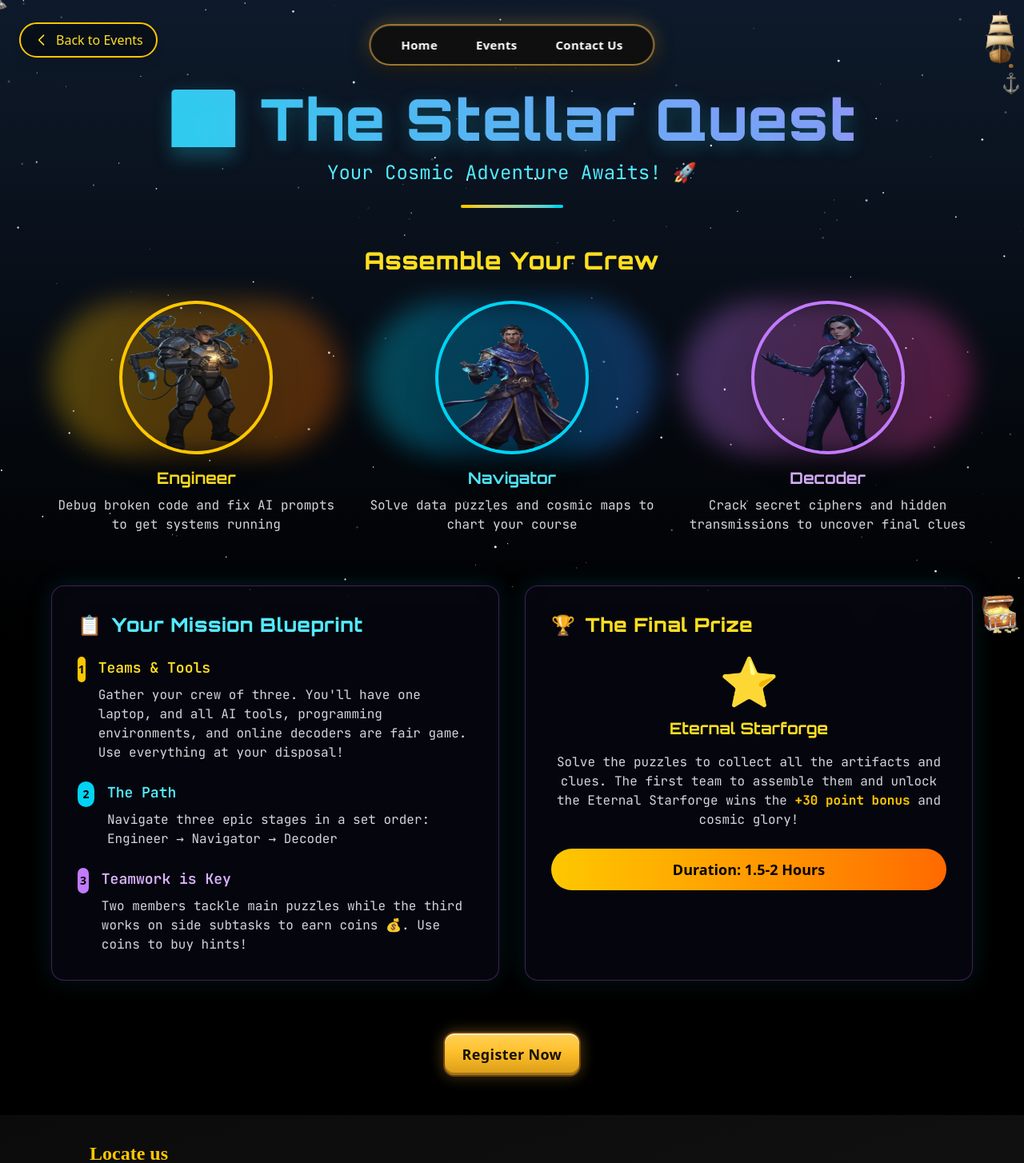
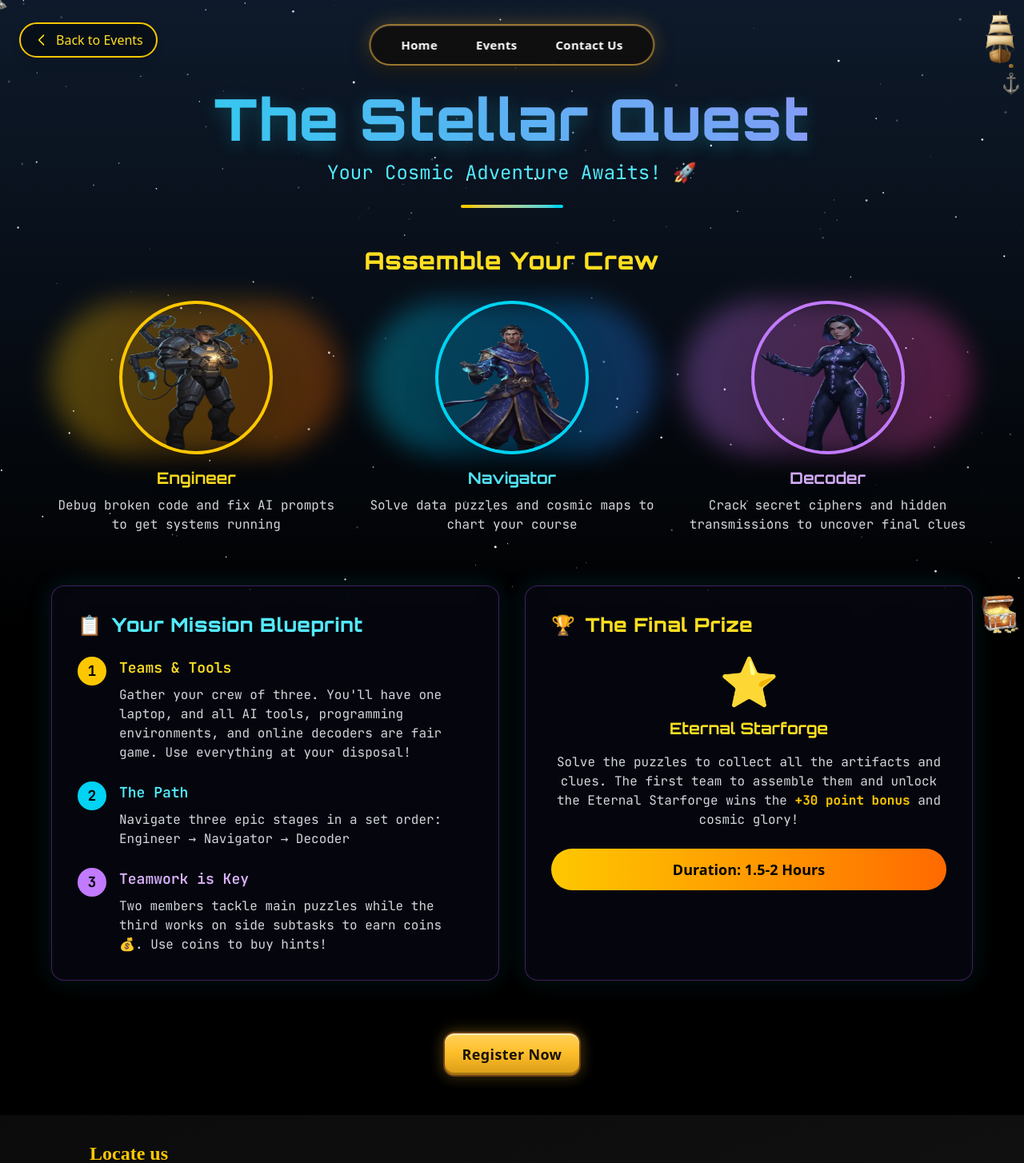
Before and after one commit to Srimc05/CSBS-FESTX-2025, a React (Vite) app: page /stellar-quest in a window 1280 px wide. Shown: the top 1454 px of the page at 80% size. Built offline with nearby package versions, Linux system fonts and the light colour scheme; a web font is replaced by a local one.

Commit message:
date change

```diff
--- a/src/components/Hero.jsx
+++ b/src/components/Hero.jsx
@@ -36,7 +36,7 @@ export function HeroSection() {
             Heist On
           </h2>
           <p className="font-pirata text-yellow-300 text-lg md:text-2xl">
-            October 25, 2025
+            October 27, 2025
           </p>
         </div>
 
--- a/src/components/ui/countdown.jsx
+++ b/src/components/ui/countdown.jsx
@@ -1,6 +1,6 @@
 import React, { useState, useEffect } from "react";
 
-const TARGET_DATE = new Date("2025-10-25T00:00:00").getTime();
+const TARGET_DATE = new Date("2025-10-27T00:00:00").getTime();
 
 export function CountdownBanner({ inline = false }) {
   const [timeLeft, setTimeLeft] = useState({
--- a/src/pages/StellarQuest.jsx
+++ b/src/pages/StellarQuest.jsx
@@ -120,7 +120,7 @@ const StellarQuest = () => {
         {/* Hero Section */}
         <div className="text-center mb-12">
           <h1 className="text-5xl md:text-7xl font-extrabold neon-title font-orbitron tracking-wide mb-4">
-            🌌 The Stellar Quest
+            The Stellar Quest
           </h1>
           <p className="text-xl md:text-2xl text-cyan-300 font-jetbrains mb-6">
             Your Cosmic Adventure Awaits! 🚀
@@ -202,7 +202,7 @@ const StellarQuest = () => {
 
             <div className="space-y-6">
               <div className="flex items-start space-x-4">
-                <div className="w-8 h-8 bg-yellow-400 rounded-full flex items-center justify-center text-black font-bold text-sm">
+                <div className="inline-flex shrink-0 w-7 md:w-9 aspect-square bg-yellow-400 rounded-full items-center justify-center text-black font-extrabold text-base md:text-lg leading-none font-jetbrains">
                   1
                 </div>
                 <div>
@@ -218,7 +218,7 @@ const StellarQuest = () => {
               </div>
 
               <div className="flex items-start space-x-4">
-                <div className="w-8 h-8 bg-cyan-400 rounded-full flex items-center justify-center text-black font-bold text-sm">
+                <div className="inline-flex shrink-0 w-7 md:w-9 aspect-square bg-cyan-400 rounded-full items-center justify-center text-black font-extrabold text-base md:text-lg leading-none font-jetbrains">
                   2
                 </div>
                 <div>
@@ -233,7 +233,7 @@ const StellarQuest = () => {
               </div>
 
               <div className="flex items-start space-x-4">
-                <div className="w-8 h-8 bg-purple-400 rounded-full flex items-center justify-center text-black font-bold text-sm">
+                <div className="inline-flex shrink-0 w-7 md:w-9 aspect-square bg-purple-400 rounded-full items-center justify-center text-black font-extrabold text-base md:text-lg leading-none font-jetbrains">
                   3
                 </div>
                 <div>
```
